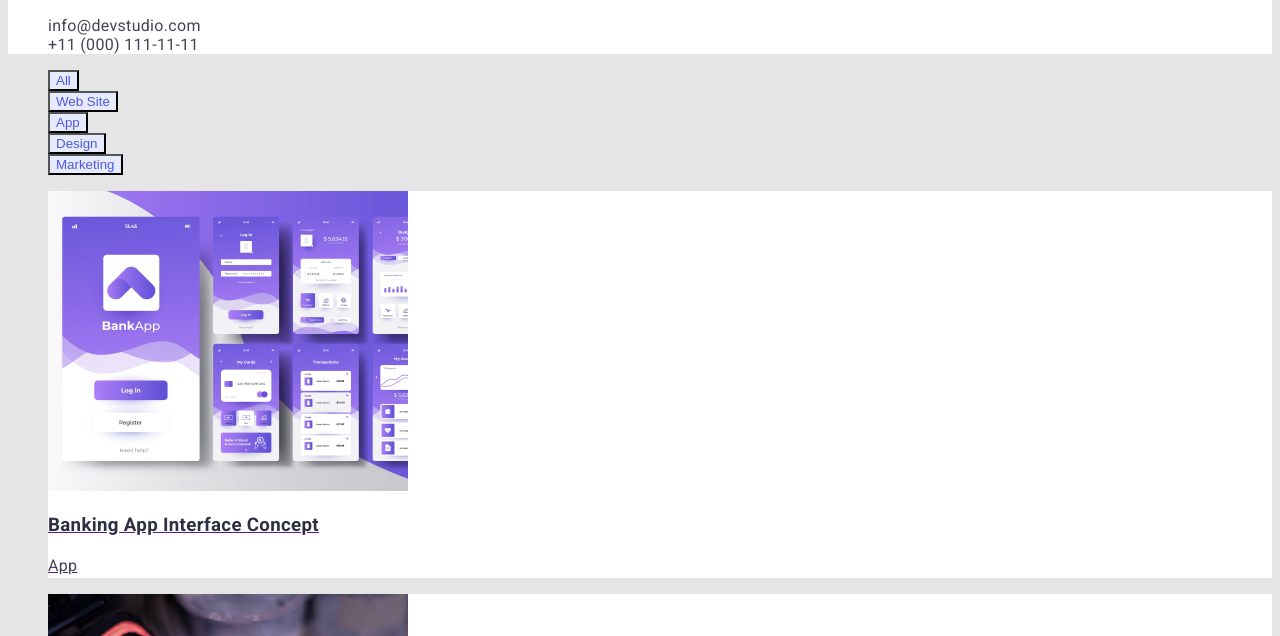
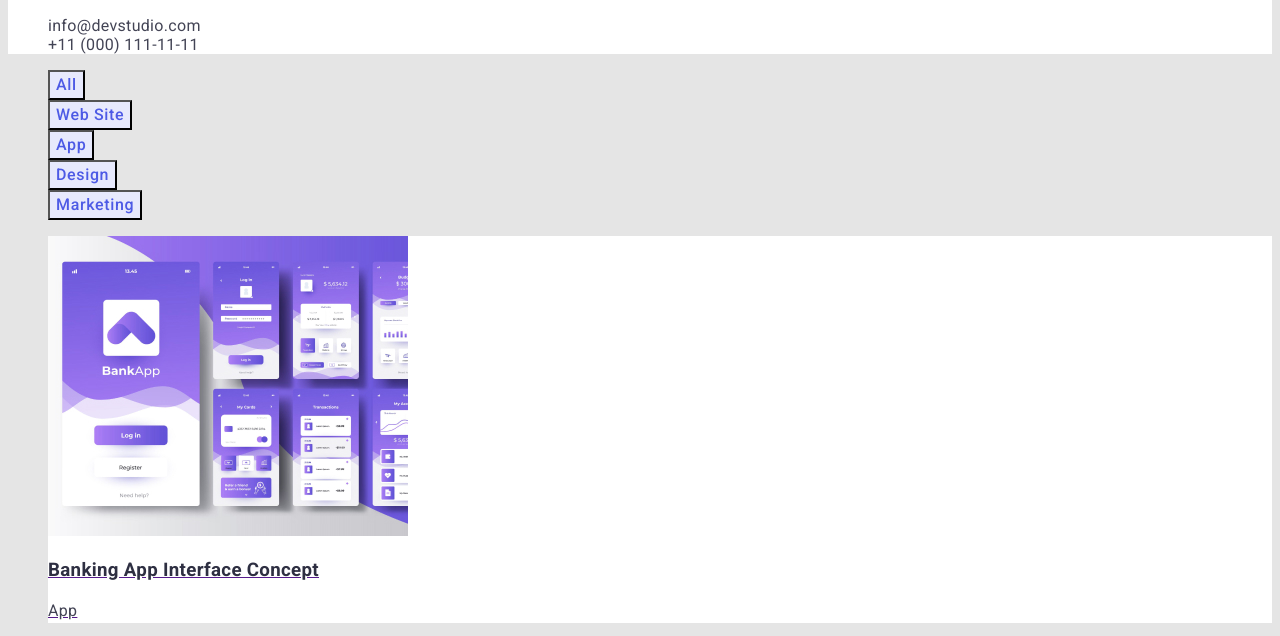
Before and after one commit to NgokToanNL/goit-markup-hw-02-ENG, a plain HTML site: page portfolio.html in a window 1280 px wide. Shown: the part 120-756 px from the top of the page. Drawn offline with Linux system fonts and the light colour scheme.

Commit message:
+fixed buttons' font

```diff
--- a/css/styles.css
+++ b/css/styles.css
@@ -55,7 +55,7 @@
     letter-spacing: 0.02em;
 }
 
-/* Сброс точек в списках */
+/* Скидання всіх крапок у списках */
 
 .list {
     list-style: none;
@@ -123,13 +123,14 @@
 
     font-weight: 700;
     font-size: 56px;
-    line-height: 60px;
+    line-height: 1.07;
 }
 
 .button.primary {
     color: var(--btn-txt-clr);
     background-color: var(--btn-bg-clr);
 
+    font-family: 'Roboto';
     font-weight: 500;
     font-size: 16px;
     line-height: 1.5;
@@ -186,6 +187,10 @@
     background-color: var(--team-bg-clr);
 }
 
+.team-list {
+    text-align: center;
+}
+
 .team-list .title {
     color: var(--title-text-color);
 
@@ -229,6 +234,16 @@ footer > .text {
 .button-portfolio {
     color: var(--btn-non-active-txt-clr);
     background-color: var(--btn-non-actvive-bg);
+
+    font-family: 'Roboto';
+    font-weight: 500;
+    font-size: 16px;
+    line-height: 1.5;
+
+    display: flex;
+    align-items: center;
+    text-align: center;
+    letter-spacing: 0.04em;
 }
 
 .button-portfolio:hover,
```
